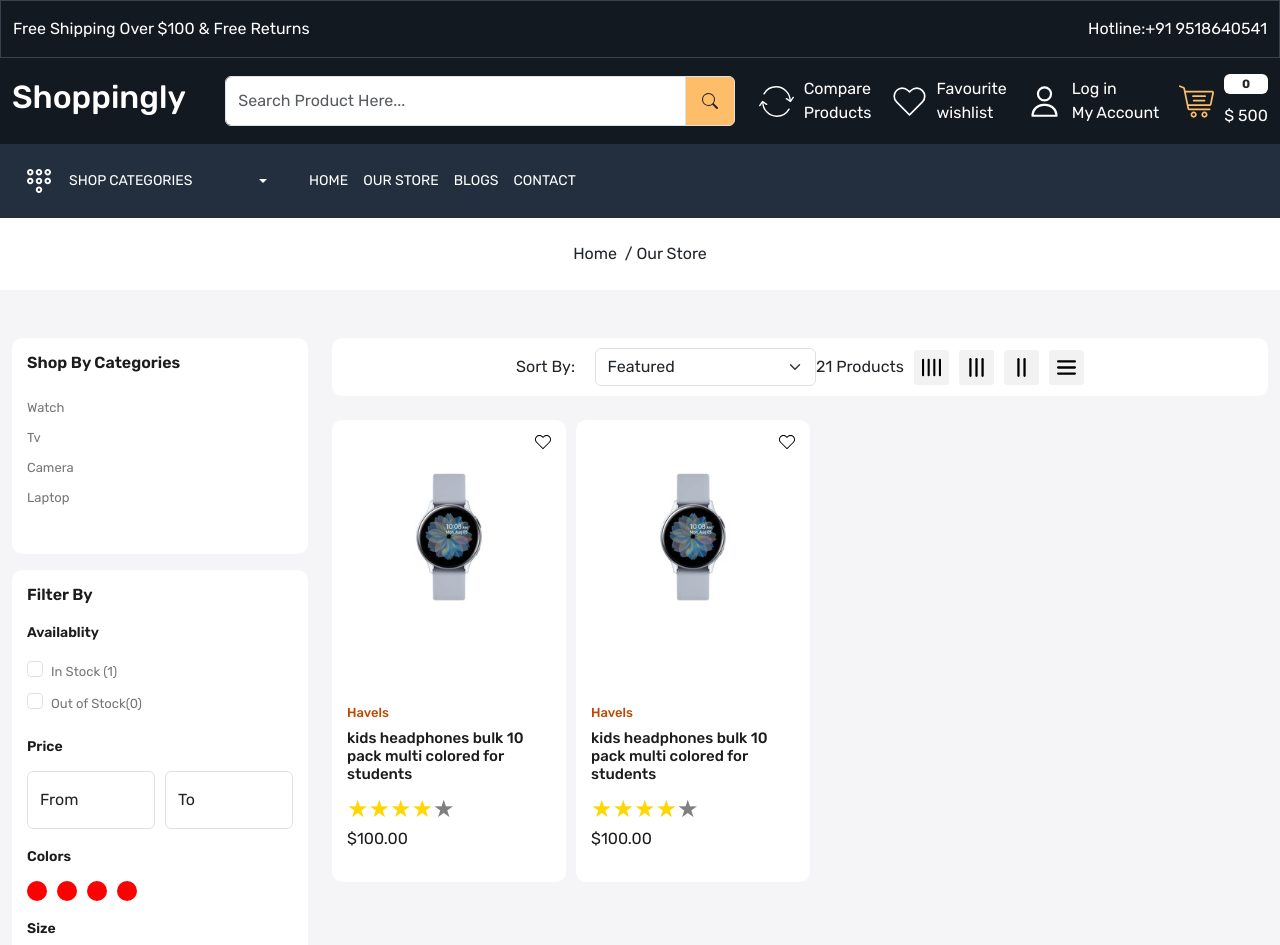
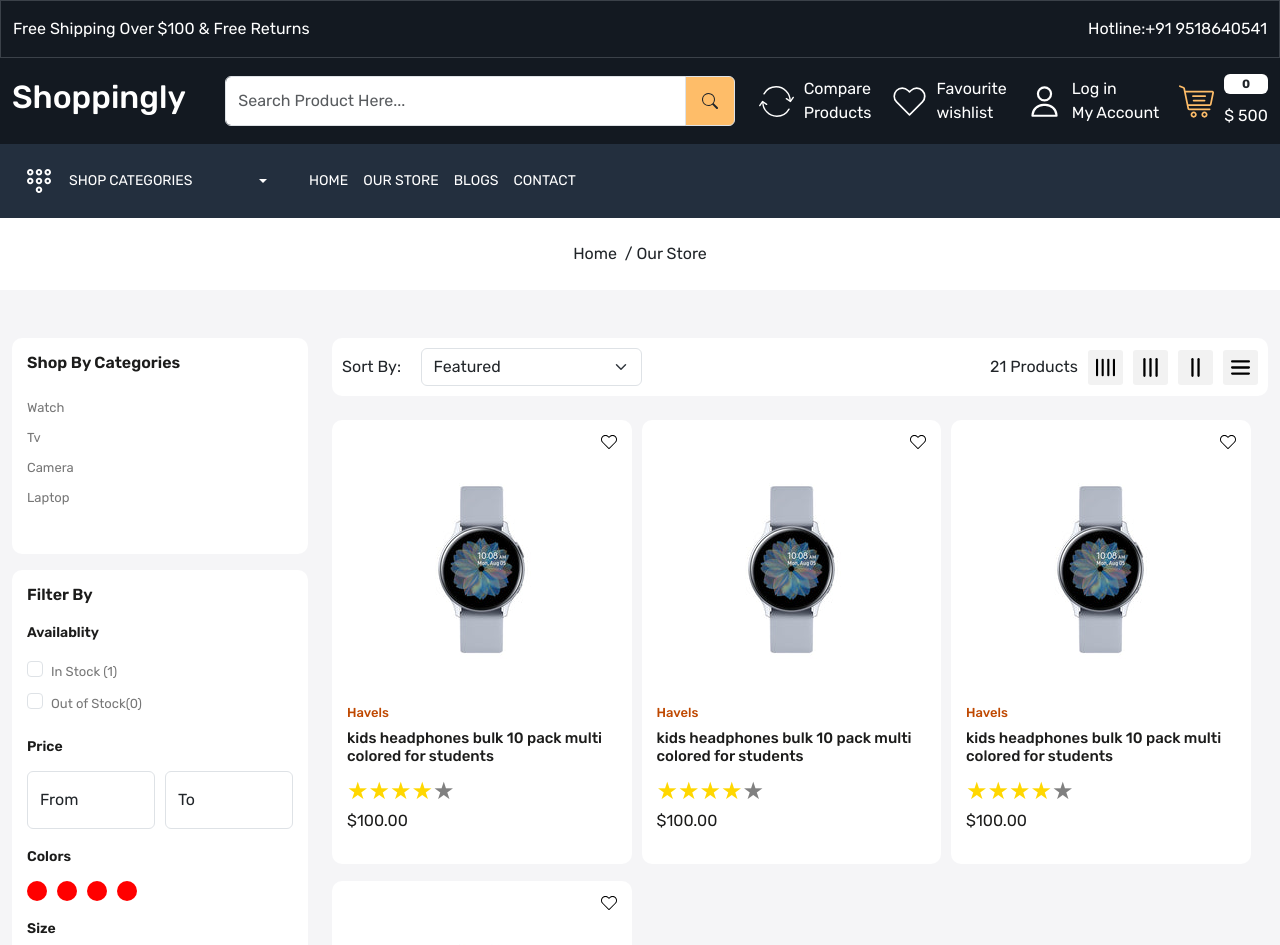
Before and after one commit to Ansh-Kataria/Shoppingly, a React (Create React App) app: page /store in a window 1280 px wide. Shown: the top 945 px of the page. Built offline with nearby package versions, Linux system fonts and the light colour scheme.

Commit message:
our store updated

```diff
--- a/src/App.css
+++ b/src/App.css
@@ -293,16 +293,14 @@ footer .input-group-text {
   background-color: white;
   border-radius: 10px;
   overflow: hidden;
-  /* width: 100%; */
+  width: 100%;
 }
-
 .product-card .product-image {
   height: 270px;
 }
 .product-card .product-image img {
   object-fit: contain;
 }
-
 .product-card .product-image > img:last-child {
   display: none;
 }
@@ -312,11 +310,9 @@ footer .input-group-text {
 .product-card:hover .product-image > img:last-child {
   display: block;
 }
-
 .product-card:hover .action-bar {
   right: 15px;
 }
-
 .product-card .product-details h6 {
   color: var(--color-bf4800);
   font-size: 13px;
@@ -325,18 +321,20 @@ footer .input-group-text {
   font-size: 15px;
   color: var(--color-1c1c1b);
 }
-
 .product-card .product-details p.price {
   font-size: 16px;
   color: var(--color-1c1c1b);
 }
-
+.product-card p.description {
+  font-size: 13px;
+  color: var(--color-777777);
+  margin-right: 20px;
+}
 .action-bar {
   top: 10%;
   right: -23px;
   transition: 0.3s;
 }
-
 .wishlist-icon {
   top: 2%;
   right: 15px;
--- a/src/components/ProductCard.js
+++ b/src/components/ProductCard.js
@@ -1,11 +1,28 @@
 import React from "react";
 import ReactStars from "react-rating-stars-component";
-import { Link } from "react-router-dom";
+import { Link, useLocation } from "react-router-dom";
 
-const ProductCard = () => {
+const ProductCard = (props) => {
+  const { grid } = props;
+  let location = useLocation();
+
   return (
-    <div className="col-3">
-      <Link className="product-card position-relative">
+    <>
+      <div
+        className={` ${
+          location.pathname == "/store" ? `gr-${grid}` : "col-3"
+        } `}
+      >
+        <Link
+          to={`${
+            location.pathname == "/"
+              ? "/product/:id"
+              : location.pathname == "/product/:id"
+              ? "/product/:id"
+              : ":id"
+          }`}
+          className="product-card position-relative"
+        >
           <div className="wishlist-icon position-absolute">
             <Link>
               <img src="images/wish.svg" alt="wishlist" />
@@ -36,6 +53,12 @@ const ProductCard = () => {
               edit={false}
               activeColor="#ffd700"
             />
+            <p className={`description ${grid === 12 ? "d-block" : "d-none"}`}>
+              At vero eos et accusamus et iusto odio dignissimos ducimus qui
+              blanditiis praesentium voluptatum deleniti atque corrupti quos
+              dolores et quas molestias excepturi sint occaecati cupiditate non
+              provident, similique sunt...
+            </p>
             <p className="price">$100.00</p>
           </div>
           <div className="action-bar position-absolute">
@@ -53,6 +76,75 @@ const ProductCard = () => {
           </div>
         </Link>
       </div>
+      <div
+        className={` ${
+          location.pathname == "/store" ? `gr-${grid}` : "col-3"
+        } `}
+      >
+        <Link
+          to={`${
+            location.pathname == "/"
+              ? "/product/:id"
+              : location.pathname == "/product/:id"
+              ? "/product/:id"
+              : ":id"
+          }`}
+          className="product-card position-relative"
+        >
+          <div className="wishlist-icon position-absolute">
+            <Link>
+              <img src="images/wish.svg" alt="wishlist" />
+            </Link>
+          </div>
+
+          <div className="product-image">
+            <img
+              src="images/watch.jpg"
+              className="img-fluid"
+              alt="product image"
+            />
+            <img
+              src="images/watch-1.avif"
+              className="img-fluid"
+              alt="product image"
+            />
+          </div>
+          <div className="product-details">
+            <h6 className="brand">Havels</h6>
+            <h5 className="product-title">
+              kids headphones bulk 10 pack multi colored for students
+            </h5>
+            <ReactStars
+              count={5}
+              size={24}
+              value="4"
+              edit={false}
+              activeColor="#ffd700"
+            />
+            <p className={`description ${grid === 12 ? "d-block" : "d-none"}`}>
+              At vero eos et accusamus et iusto odio dignissimos ducimus qui
+              blanditiis praesentium voluptatum deleniti atque corrupti quos
+              dolores et quas molestias excepturi sint occaecati cupiditate non
+              provident, similique sunt...
+            </p>
+            <p className="price">$100.00</p>
+          </div>
+          <div className="action-bar position-absolute">
+            <div className="d-flex flex-column gap-15">
+              <Link>
+                <img src="images/prodCompare.svg" alt="compare" />
+              </Link>
+              <Link>
+                <img src="images/view.svg" alt="view" />
+              </Link>
+              <Link>
+                <img src="images/add-cart.svg" alt="addcart" />
+              </Link>
+            </div>
+          </div>
+        </Link>
+      </div>
+    </>
   );
 };
 
--- a/src/pages/OurStore.js
+++ b/src/pages/OurStore.js
@@ -177,7 +177,7 @@ const OurStore = () => {
             </div>
             <div className="col-9">
               <div className="filter-sort-grid mb-4">
-                <div className="d-flex justify-content-center align-items-center">
+                <div className="d-flex justify-content-between align-items-center">
                   <div className="d-flex align-items-center gap-10">
                     <p className="mb-0 d-block" style={{ width: "100px" }}>
                       Sort By:
@@ -255,6 +255,7 @@ const OurStore = () => {
                 <div className="d-flex gap-10 flex-wrap">
                   <ProductCard grid={grid} />
                   <ProductCard grid={grid} />
+
                 </div>
               </div>
             </div>
```
Lines whose indentation alone changed are shown as unchanged.
